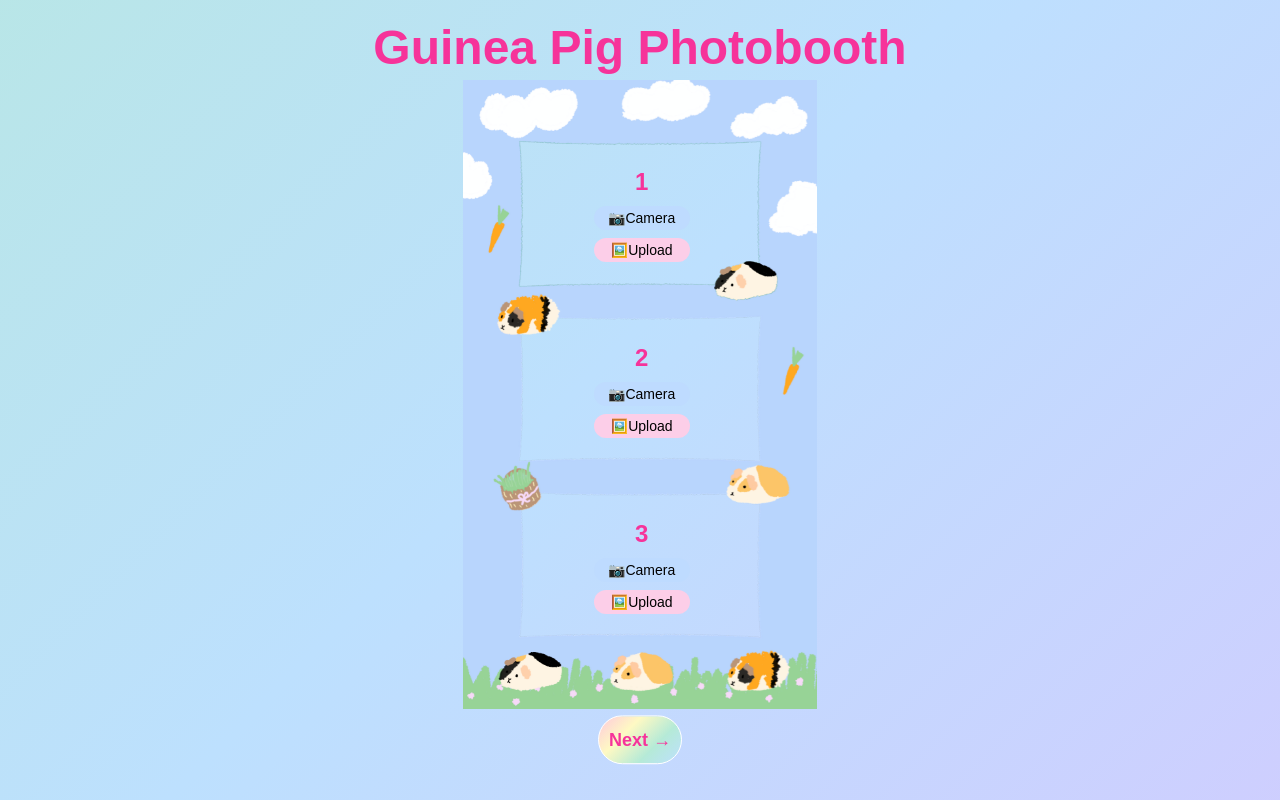
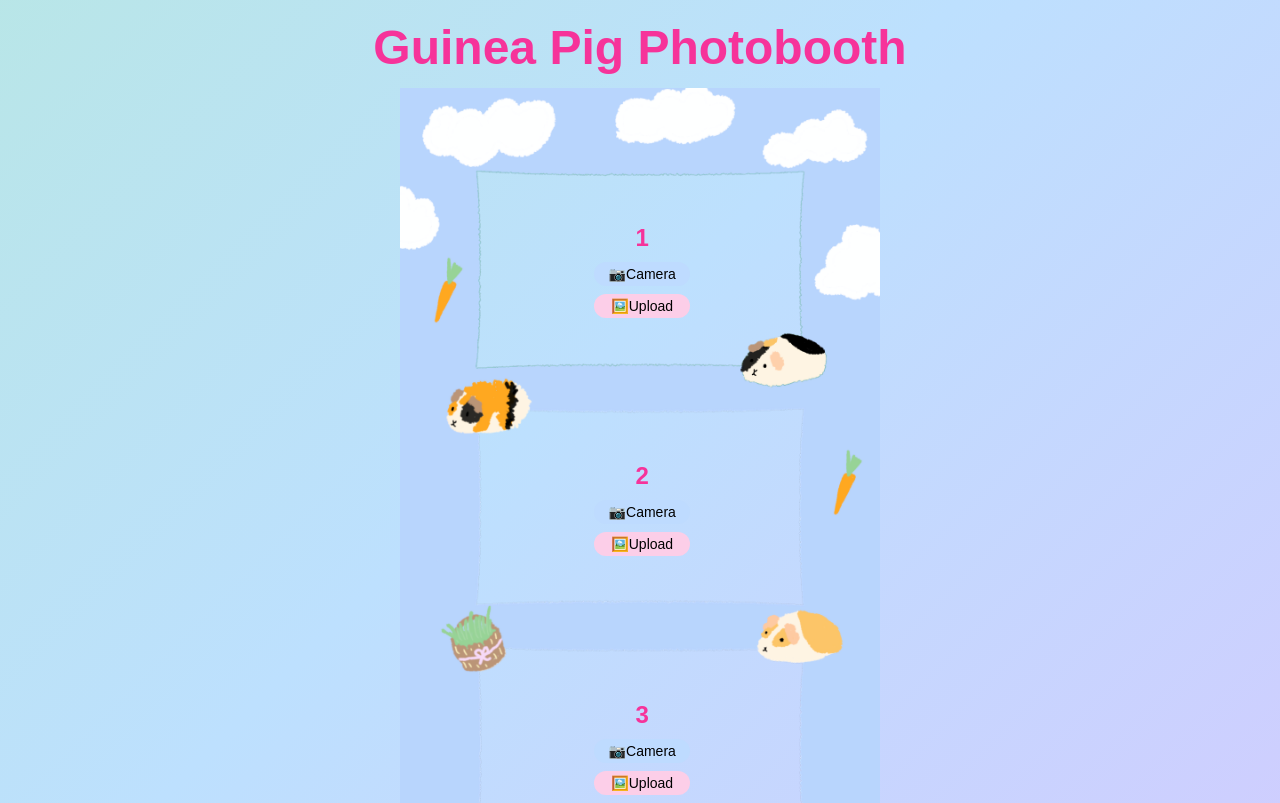
Before and after one commit to patchatul/guineapig_photobooth, a Next.js app: page / in a window 1280 px wide. Shown: the top 803 px of the page. Built offline with nearby package versions, Linux system fonts and the light colour scheme; a web font is replaced by a local one.

Commit message:
v2 fix mobile view after deployed

```diff
--- a/app/page.tsx
+++ b/app/page.tsx
@@ -38,21 +38,21 @@ export default function Main() {
   };
 
   return (
-    <div className="h-screen w-full overflow-hidden flex flex-col items-center justify-between px-4 py-6">
-     <div className="mb-2 text-center">
+    <div className="min-h-screen w-full flex flex-col items-center px-4 py-6">
+      <div className="mb-4 text-center">
         <h1 className="sm:text-5xl text-3xl font-bold text-pink-500">
           Guinea Pig Photobooth
         </h1>
       </div>
 
+      <div className="flex-1 w-full max-w-120 flex items-center justify-center">
         <div
           style={{
             position: "relative",
-          height:    "calc(100vh - 140px)",
-          maxHeight: "calc(100vh - 140px)",
-          width: "auto",
+            width: "100%",
             maxWidth: "100%",
             aspectRatio: `${TEMPLATE_W} / ${TEMPLATE_H}`,
+            minHeight: 0,
           }}
         >
 
@@ -92,7 +92,8 @@ export default function Main() {
         />
 
         </div>
-     <div className="mt-2">
+      </div>
+      <div className="mt-4 w-full max-w-120 relative z-10 flex justify-center">
         <button
           onClick={decorate}
           className="btn-pastel float-anim text-lg px-8 py-3 text-pink-500"
```
Lines whose indentation alone changed are shown as unchanged.
